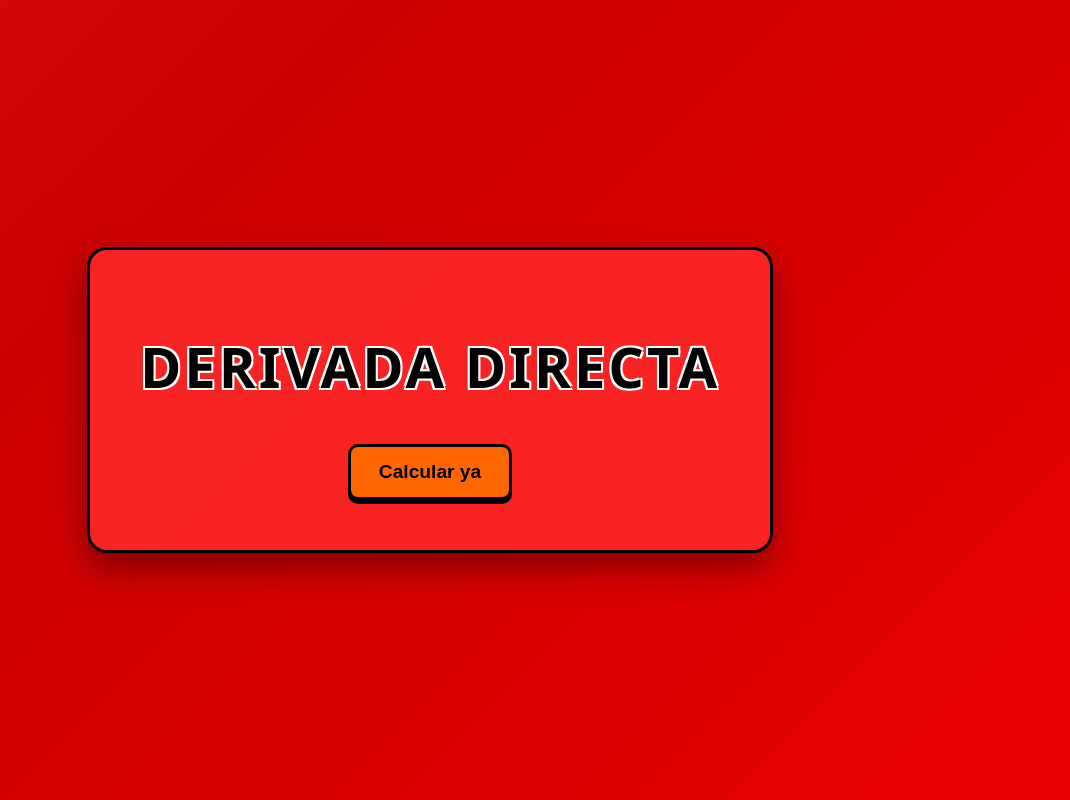
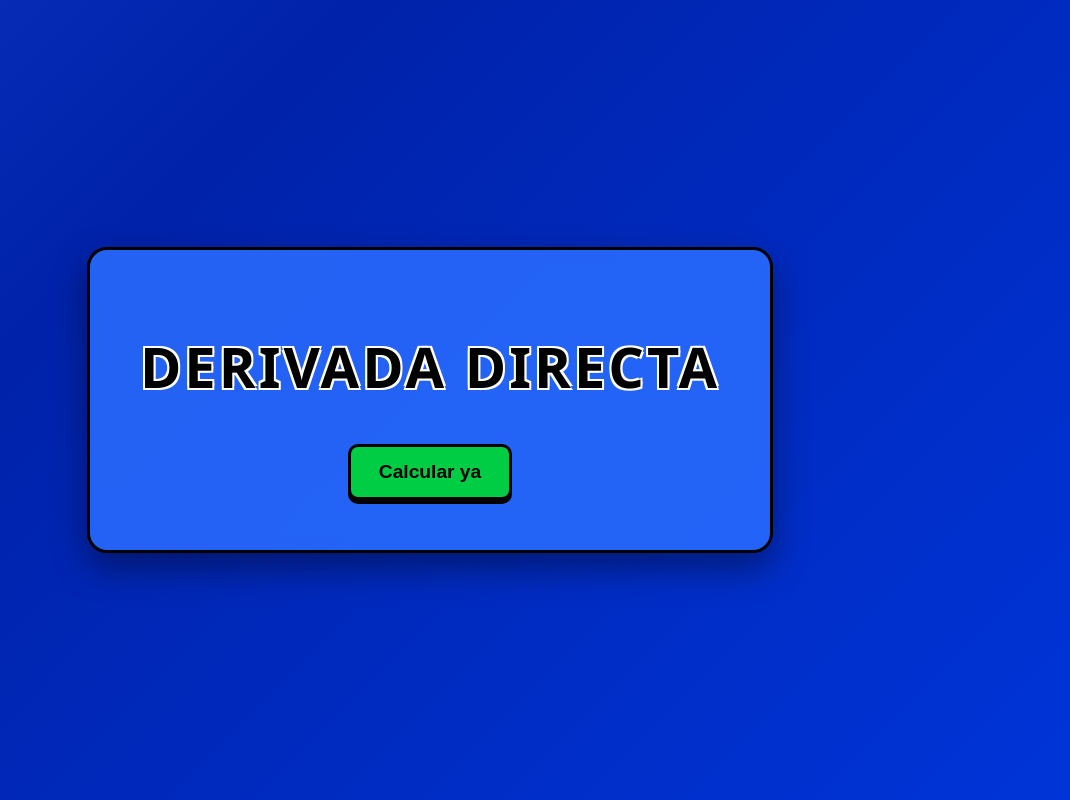
Before and after one commit to JUANCHUY2008/derivadas, a plain HTML site: page derivada directa.html in a window 1280 px wide. Shown: the whole page, without its empty margins (210-1280 px from the left). Drawn offline with Linux system fonts and the light colour scheme.

Commit message:
Change background and button colors to blue and green

```diff
--- a/derivada directa.html
+++ b/derivada directa.html
@@ -14,7 +14,8 @@
 
         body {
             font-family: 'Segoe UI', Tahoma, Geneva, Verdana, sans-serif;
-            background: linear-gradient(-45deg, #ff0000, #cc0000, #ff3333, #990000);
+            /* SE CAMBIÓ A TONOS AZULES */
+            background: linear-gradient(-45deg, #0044ff, #0022aa, #3366ff, #001155);
             background-size: 400% 400%;
             animation: fondoAnimado 12s ease infinite;
             color: #000000;
@@ -28,7 +29,8 @@
 
         .container {
             text-align: center;
-            background-color: rgba(255, 42, 42, 0.85);
+            /* SE CAMBIÓ A UN AZUL SEMITRANSPARENTE */
+            background-color: rgba(42, 110, 255, 0.85);
             backdrop-filter: blur(10px);
             padding: 40px;
             border-radius: 20px;
@@ -38,9 +40,10 @@
             border: 3px solid #000000;
         }
 
-        /* Botones Naranjas */
+        /* Botones Verdes */
         button {
-            background-color: #ff6600;
+            /* SE CAMBIÓ A VERDE */
+            background-color: #00cc44;
             color: #000000;
             border: 3px solid #000000;
             padding: 14px 28px;
@@ -54,7 +57,8 @@
         }
 
         button:hover {
-            background-color: #ff8533;
+            /* SE CAMBIÓ A UN VERDE MÁS CLARO EN HOVER */
+            background-color: #1fe060;
             transform: translateY(-2px);
             box-shadow: 0 6px 0 #000000;
         }
@@ -158,7 +162,7 @@
             </div>
 
             <button id="btn-calcular">Calcular Derivada</button>
-            <button id="btn-volver" style="background-color: #cc5200;">Volver</button>
+            <button id="btn-volver" style="background-color: #009933;">Volver</button>
 
             <div id="resultado-box">
                 <h3>Procedimiento paso a paso:</h3>
@@ -273,7 +277,7 @@
                 resultadoFinal = `${a}/x`;
             }
 
-            // Renderizar resultado decorado
+            // Renderizar resultado decorado (se mantuvo el color naranja original para resaltar el resultado final)
             htmlPasos += `
                 <div class="paso" style="font-size: 1.3rem; margin-top: 15px; border-top: 2px dashed #000000; padding-top: 10px;">
                     <b>f'(x) = </b> <span style="color: #ff6600; font-weight: bold;">${resultadoFinal}</span>
```
